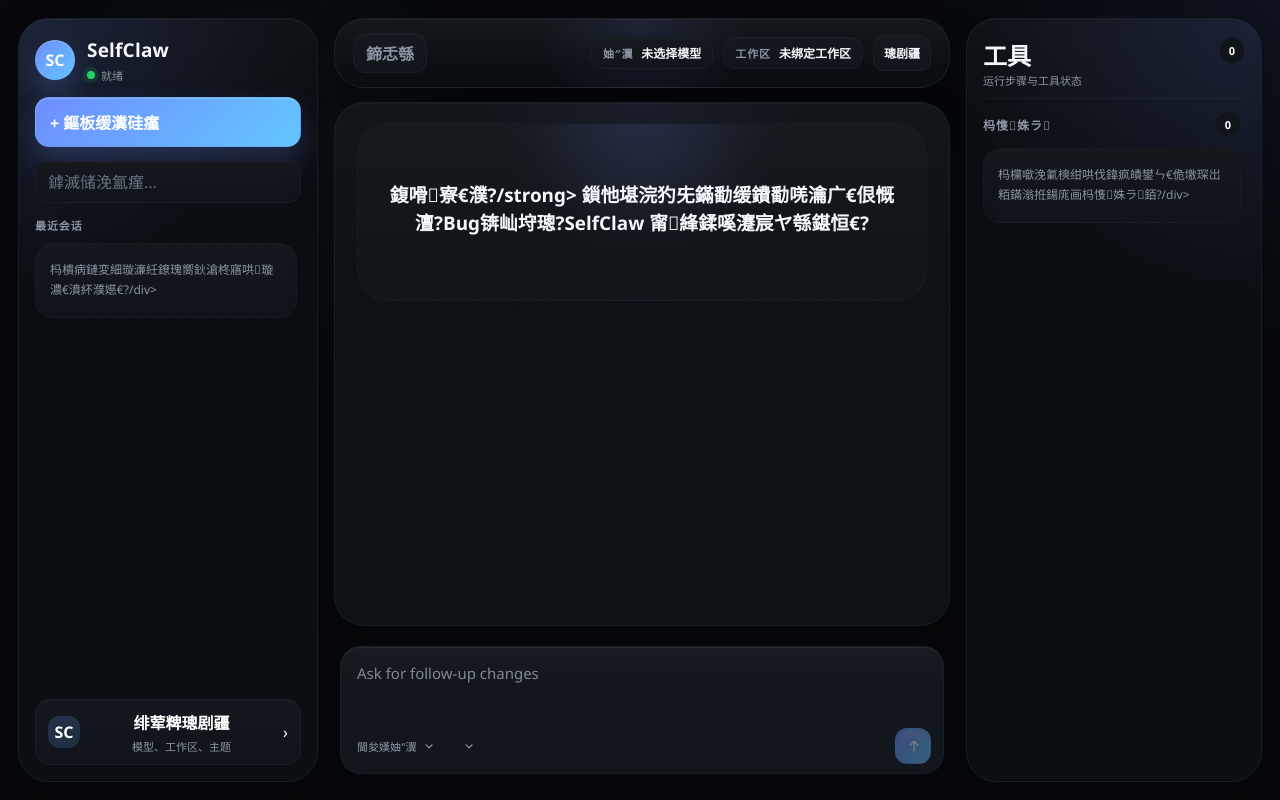
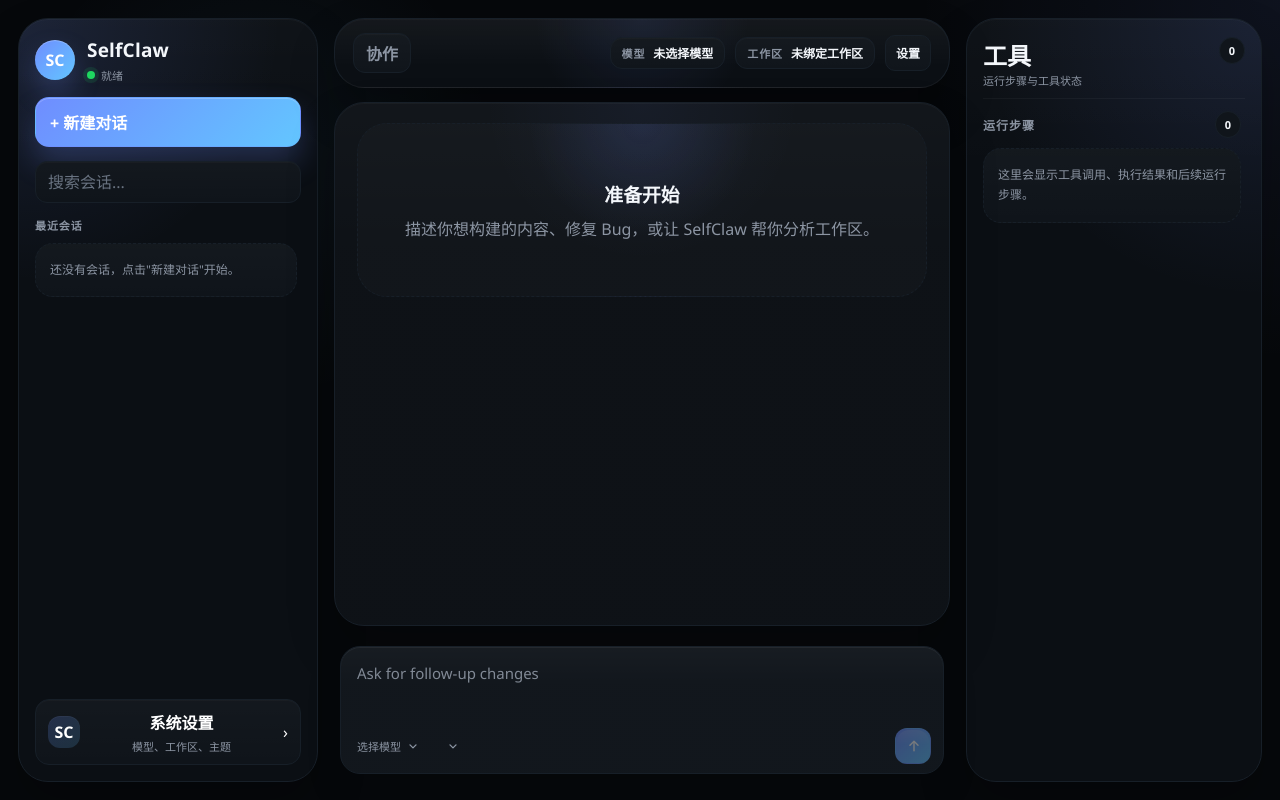
Before and after one commit to zj0135/SelfClaw, a Vue app in the folder SelfClaw.TranscriptVue/: page / in a window 1280 px wide. Built offline with nearby package versions, Linux system fonts and the light colour scheme.

Commit message:
修复界面乱码

```diff
--- a/SelfClaw.TranscriptVue/src/App.vue
+++ b/SelfClaw.TranscriptVue/src/App.vue
@@ -107,11 +107,11 @@
 	() =>
 		state.themeOptions.find((item) => item.id === state.selectedThemeId)?.label ||
 		{
-			system: '璺熼殢绯荤粺',
-			light: '娴呰壊',
-			dark: '娣辫壊',
+			system: '跟随系统',
+			light: '浅色',
+			dark: '深色',
 		}[state.selectedThemeId || 'system'] ||
-		'璺熼殢绯荤粺'
+		'跟随系统'
 );
 const currentModelLabel = computed(() => state.selectedProfileModel || selectedProfile.value?.label || '未选择模型');
 const currentWorkspaceLabel = computed(() => selectedWorkspace.value?.label || '未绑定工作区');
@@ -137,8 +137,8 @@
 	},
 	{
 		id: 'theme',
-		eyebrow: '鐣岄潰涓婚',
-		title: '鐣岄潰涓婚',
+		eyebrow: '界面主题',
+		title: '界面主题',
 		description: state.selectedThemeId === 'system' ? '当前跟随系统外观' : `当前为${selectedThemeLabel.value}`,
 		badge: selectedThemeLabel.value,
 	},
@@ -171,8 +171,8 @@
 ]);
 
 const workspaceSummaryCards = computed(() => [
-	{ label: '鍚嶇О', value: selectedWorkspace.value?.label || '鏈粦瀹氬伐浣滃尯' },
-	{ label: '璺緞', value: selectedWorkspace.value?.description || '鏈缃伐浣滃尯璺緞' },
+	{ label: '名称', value: selectedWorkspace.value?.label || '未绑定工作区' },
+	{ label: '路径', value: selectedWorkspace.value?.description || '未设置工作区路径' },
 ]);
 
 const filteredConversations = computed(() => {
@@ -788,7 +788,7 @@
 
 				const toggle = card.querySelector('.activity-toggle');
 				if (toggle) {
-					toggle.textContent = isOpen ? '璇︽儏' : '鏀惰捣';
+					toggle.textContent = isOpen ? '详情' : '收起';
 				}
 				return;
 			}
@@ -1045,17 +1045,17 @@
 						</div>
 					</div>
 				</div>
-				<button class="sidebar-primary" type="button" @click="newConversation">+ 鏂板缓瀵硅瘽</button>
+				<button class="sidebar-primary" type="button" @click="newConversation">+ 新建对话</button>
 				<input id="conversation-search" v-model="conversationSearch" class="search-box" type="text"
-					placeholder="鎼滅储浼氳瘽..." @input="onConversationSearchInput" />
+					placeholder="搜索会话..." @input="onConversationSearchInput" />
 				<div class="section-title">{{ conversationSectionTitle }}</div>
 				<div id="conversation-list" ref="conversationListRef" class="conversation-list"
 					v-html="conversationListHtml"></div>
 				<button class="sidebar-footer" type="button" @click="openSettings">
 					<div class="avatar">SC</div>
 					<div class="sidebar-footer-copy">
-						<div class="sidebar-footer-title">绯荤粺璁剧疆</div>
-					<div class="sidebar-footer-subtitle">模型、工作区、主题</div>
+						<div class="sidebar-footer-title">系统设置</div>
+						<div class="sidebar-footer-subtitle">模型、工作区、主题</div>
 					</div>
 					<div>&rsaquo;</div>
 				</button>
@@ -1069,18 +1069,18 @@
 							@click="selectConversationMode(mode.id)">
 							{{ mode.label }}
 						</button>
-						<button class="mode-chip" type="button" disabled>鍗忎綔</button>
+						<button class="mode-chip" type="button" disabled>协作</button>
 					</div>
 					<div class="topbar-right">
 						<div id="topbar-model-pill" class="context-pill" :title="currentModelLabel">
-							<span class="context-label">妯″瀷</span>
+							<span class="context-label">模型</span>
 							<span id="topbar-model-value" class="context-value">{{ currentModelLabel }}</span>
 						</div>
 						<div id="topbar-workspace-pill" class="context-pill" :title="currentWorkspaceLabel">
 							<span class="context-label">工作区</span>
 							<span id="topbar-workspace-value" class="context-value">{{ currentWorkspaceLabel }}</span>
 						</div>
-						<button class="icon-btn" type="button" aria-label="鎵撳紑绯荤粺璁剧疆" @click="openSettings">璁剧疆</button>
+						<button class="icon-btn" type="button" aria-label="打开系统设置" @click="openSettings">设置</button>
 					</div>
 				</div>
 
@@ -1110,9 +1110,9 @@
 							<div class="composer-footer">
 								<div class="composer-controls">
 									<select id="composer-profile-select" class="composer-inline-select"
-										aria-label="褰撳墠妯″瀷閰嶇疆" :value="state.selectedProfileId || ''"
+										aria-label="当前模型配置" :value="state.selectedProfileId || ''"
 										@change="onProfileSelectChange">
-										<option value="">閫夋嫨妯″瀷</option>
+										<option value="">选择模型</option>
 										<option v-for="option in state.profiles" :key="option.id" :value="option.id">{{
 											option.label }}</option>
 									</select>
@@ -1124,14 +1124,14 @@
 												:value="option.id">{{ option.label }}</option>
 										</select>
 										<select id="composer-team-output-select" class="composer-inline-select"
-											aria-label="鍥㈤槦鎬荤粨杈撳嚭鏂瑰紡" :value="state.selectedTeamOutputModeId"
+											aria-label="团队总结输出方式" :value="state.selectedTeamOutputModeId"
 											@change="onTeamOutputChange">
 											<option v-for="option in state.teamOutputModes" :key="option.id"
 												:value="option.id">{{ option.label }}</option>
 										</select>
 									</template>
 									<select v-else id="composer-permission-select" class="composer-inline-select"
-										aria-label="宸ュ叿鏉冮檺妯″紡" :value="state.selectedToolPermissionModeId"
+										aria-label="工具权限模式" :value="state.selectedToolPermissionModeId"
 										@change="onPermissionChange">
 										<option v-for="option in state.toolPermissionModes" :key="option.id"
 											:value="option.id">{{ option.label }}</option>
@@ -1166,10 +1166,10 @@
 		</div>
 
 		<div id="settings-overlay" class="settings-overlay" :class="{ open: settingsOpen }" @click.self="closeSettings">
-			<div v-if="settingsOpen" class="settings-panel" role="dialog" aria-modal="true" aria-label="绯荤粺璁剧疆">
+			<div v-if="settingsOpen" class="settings-panel" role="dialog" aria-modal="true" aria-label="系统设置">
 				<aside class="settings-nav">
 					<div class="settings-nav-header">
-						<div class="settings-title">绯荤粺璁剧疆</div>
+						<div class="settings-title">系统设置</div>
 						<div class="settings-hint">左侧切换模块，右侧集中完成当前配置。</div>
 					</div>
 
@@ -1187,7 +1187,7 @@
 					</div>
 
 					<div class="settings-nav-footer">
-						<button class="ghost-btn" type="button" @click="closeSettings">瀹屾垚</button>
+						<button class="ghost-btn" type="button" @click="closeSettings">完成</button>
 					</div>
 				</aside>
 
@@ -1196,11 +1196,11 @@
 						<div>
 							<div class="field-label">{{ activeSettingsMeta?.eyebrow }}</div>
 							<div class="settings-section-title settings-section-title-hero">{{ activeSettingsMeta?.title
-								}}
+							}}
 							</div>
 							<div class="settings-hint settings-header-hint">{{ activeSettingsMeta?.description }}</div>
 						</div>
-						<button class="close-btn" type="button" aria-label="鍏抽棴" @click="closeSettings">&times;</button>
+						<button class="close-btn" type="button" aria-label="关闭" @click="closeSettings">&times;</button>
 					</div>
 
 					<div v-if="visibleSettingsFeedback" class="settings-feedback"
@@ -1212,25 +1212,25 @@
 						class="settings-section settings-section-active">
 						<div class="settings-section-header">
 							<div class="settings-section-copy">
-								<div class="field-label">褰撳墠閰嶇疆</div>
+								<div class="field-label">当前配置</div>
 								<div class="settings-section-title">模型选择与管理</div>
 							</div>
-							<div class="settings-badge">{{ selectedProfile ? '宸查€夋嫨' : '鏈€夋嫨' }}</div>
+							<div class="settings-badge">{{ selectedProfile ? '已选择' : '未选择' }}</div>
 						</div>
 						<div class="field-group">
-							<div class="field-label">褰撳墠閰嶇疆</div>
+							<div class="field-label">当前配置</div>
 							<div class="settings-select-row">
 								<select id="profile-select" class="field-select" :value="state.selectedProfileId || ''"
 									@change="onSettingsProfileChange">
-									<option value="">鏈€夋嫨閰嶇疆</option>
+									<option value="">未选择配置</option>
 									<option v-for="option in state.profiles" :key="option.id" :value="option.id">{{
 										option.label }}
 									</option>
 								</select>
 								<button class="ghost-btn compact-btn" type="button" :disabled="!selectedProfile"
-									@click="openEditor('profile', 'edit')">缂栬緫</button>
+									@click="openEditor('profile', 'edit')">编辑</button>
 								<button class="ghost-btn compact-btn danger-btn" type="button"
-									:disabled="!selectedProfile" @click="deleteProfile">鍒犻櫎</button>
+									:disabled="!selectedProfile" @click="deleteProfile">删除</button>
 								<button class="icon-add-btn" type="button" aria-label="新增模型配置"
 									@click="openEditor('profile', 'create')">+</button>
 							</div>
@@ -1248,7 +1248,7 @@
 						<div class="settings-section-header">
 							<div class="settings-section-copy">
 								<div class="field-label">当前工作区</div>
-								<div class="settings-section-title">宸ヤ綔鍖虹粦瀹氫笌鍒囨崲</div>
+								<div class="settings-section-title">工作区绑定与切换</div>
 							</div>
 							<div class="settings-badge">{{ selectedWorkspace ? '已绑定' : '未绑定' }}</div>
 						</div>
@@ -1257,15 +1257,15 @@
 							<div class="settings-select-row">
 								<select id="workspace-select" class="field-select"
 									:value="state.selectedWorkspaceRootId || ''" @change="onWorkspaceChange">
-									<option value="">鏈粦瀹氬伐浣滃尯</option>
+									<option value="">未绑定工作区</option>
 									<option v-for="option in state.workspaceRoots" :key="option.id" :value="option.id">
 										{{
 											option.label }}</option>
 								</select>
 								<button class="ghost-btn compact-btn" type="button" :disabled="!selectedWorkspace"
-									@click="openEditor('workspace', 'edit')">缂栬緫</button>
+									@click="openEditor('workspace', 'edit')">编辑</button>
 								<button class="ghost-btn compact-btn danger-btn" type="button"
-									:disabled="!selectedWorkspace" @click="deleteWorkspace">鍒犻櫎</button>
+									:disabled="!selectedWorkspace" @click="deleteWorkspace">删除</button>
 								<button class="icon-add-btn" type="button" aria-label="新增工作区"
 									@click="openEditor('workspace', 'create')">+</button>
 							</div>
@@ -1281,13 +1281,13 @@
 					<section v-else class="settings-section settings-section-active">
 						<div class="settings-section-header">
 							<div class="settings-section-copy">
-								<div class="field-label">鐣岄潰涓婚</div>
+								<div class="field-label">界面主题</div>
 								<div class="settings-section-title">主题与外观</div>
 							</div>
 							<div class="settings-badge">{{ selectedThemeLabel }}</div>
 						</div>
 						<div class="field-group">
-							<div class="field-label">鐣岄潰涓婚</div>
+							<div class="field-label">界面主题</div>
 							<select id="theme-select" class="field-select" :value="state.selectedThemeId || 'system'"
 								@change="onThemeChange">
 								<option v-for="option in state.themeOptions" :key="option.id" :value="option.id">{{
@@ -1321,7 +1321,7 @@
 							}}
 						</div>
 					</div>
-					<button class="close-btn" type="button" aria-label="鍏抽棴" @click="closeEditor">&times;</button>
+					<button class="close-btn" type="button" aria-label="关闭" @click="closeEditor">&times;</button>
 				</div>
 
 				<div v-if="editorState.feedback" class="settings-feedback"
@@ -1333,14 +1333,14 @@
 					<template v-if="editorState.kind === 'profile'">
 						<div class="field-inline">
 							<div>
-								<div class="field-label">閰嶇疆鍚嶇О</div>
+								<div class="field-label">配置名称</div>
 								<input id="editor-profile-name" v-model="editorState.draft.name" class="field-input"
-									type="text" placeholder="渚嬪锛歄penAI / 鏈湴浠ｇ悊" />
+									type="text" placeholder="例如：OpenAI / 本地代理" />
 							</div>
 							<div>
-								<div class="field-label">妯″瀷</div>
+								<div class="field-label">模型</div>
 								<input id="editor-profile-model" v-model="editorState.draft.model" class="field-input"
-									type="text" placeholder="渚嬪锛歡pt-4.1-mini" />
+									type="text" placeholder="例如：gpt-4.1-mini" />
 							</div>
 						</div>
 						<div>
@@ -1354,13 +1354,15 @@
 									<div>
 										<div class="field-label">Temperature</div>
 										<label class="toggle-field">
-											<input id="editor-profile-temperature-enabled" v-model="editorState.draft.temperatureEnabled"
-												class="toggle-input" type="checkbox" />
+											<input id="editor-profile-temperature-enabled"
+												v-model="editorState.draft.temperatureEnabled" class="toggle-input"
+												type="checkbox" />
 											<span class="toggle-switch"></span>
-											<span class="toggle-label">鍚敤</span>
+											<span class="toggle-label">启用</span>
 										</label>
 									</div>
-									<div class="range-value">{{ formatSamplingValue(editorState.draft.temperature, 2) }}</div>
+									<div class="range-value">{{ formatSamplingValue(editorState.draft.temperature, 2) }}
+									</div>
 								</div>
 								<input id="editor-profile-temperature" v-model.number="editorState.draft.temperature"
 									class="field-range" type="range" min="0" max="2" step="0.01"
@@ -1371,10 +1373,11 @@
 									<div>
 										<div class="field-label">Top-P</div>
 										<label class="toggle-field">
-											<input id="editor-profile-top-p-enabled" v-model="editorState.draft.topPEnabled"
-												class="toggle-input" type="checkbox" />
+											<input id="editor-profile-top-p-enabled"
+												v-model="editorState.draft.topPEnabled" class="toggle-input"
+												type="checkbox" />
 											<span class="toggle-switch"></span>
-											<span class="toggle-label">鍚敤</span>
+											<span class="toggle-label">启用</span>
 										</label>
 									</div>
 									<div class="range-value">{{ formatSamplingValue(editorState.draft.topP, 1) }}</div>
@@ -1394,24 +1397,24 @@
 
 					<template v-else>
 						<div>
-							<div class="field-label">鏄剧ず鍚嶇О</div>
+							<div class="field-label">显示名称</div>
 							<input id="editor-workspace-name" v-model="editorState.draft.name" class="field-input"
-								type="text" placeholder="渚嬪锛歋elfClaw 涓诲伐浣滃尯" />
+								type="text" placeholder="例如：SelfClaw 主工作区" />
 						</div>
 						<div>
 							<div class="field-label">工作区位置</div>
 							<div class="field-picker-row">
 								<div class="field-readonly">{{ editorState.draft.rootPath || '请选择文件夹' }}</div>
 								<button class="ghost-btn compact-btn" type="button"
-									@click="pickWorkspacePath">閫夋嫨</button>
+									@click="pickWorkspacePath">选择</button>
 							</div>
 						</div>
 					</template>
 				</div>
 
 				<div class="editor-footer">
-					<button class="ghost-btn" type="button" @click="closeEditor">鍙栨秷</button>
-					<button class="primary-btn" type="button" @click="saveEditor">淇濆瓨</button>
+					<button class="ghost-btn" type="button" @click="closeEditor">取消</button>
+					<button class="primary-btn" type="button" @click="saveEditor">保存</button>
 				</div>
 			</div>
 		</div>
--- a/SelfClaw.TranscriptVue/src/utils/renderers.js
+++ b/SelfClaw.TranscriptVue/src/utils/renderers.js
@@ -158,8 +158,9 @@
 	if (!items?.length) {
 		return `
       <div class="empty">
-        <strong>鍑嗗寮€濮?/strong>
-        鎻忚堪浣犳兂鏋勫缓鐨勫唴瀹广€佷慨澶?Bug锛屾垨璁?SelfClaw 甯綘鍒嗘瀽宸ヤ綔鍖恒€?      </div>
+        <strong>准备开始</strong>
+        描述你想构建的内容、修复 Bug，或让 SelfClaw 帮你分析工作区。
+      </div>
     `;
 	}
 
@@ -190,8 +191,8 @@
 export function renderActivities(agentActivities, { isTeamMode, openActivities }) {
 	if (!agentActivities?.length) {
 		return isTeamMode
-			? '<div class="muted-placeholder">杩欓噷浼氭樉绀烘瘡浣嶆垚鍛樼殑鏈€鏂扮姸鎬併€佸伐鍏疯皟鐢ㄤ互鍙婃寜闇€瑙﹀彂鐨勬枃妗ｅ鍑烘祦绋嬨€?/div>'
-			: '<div class="muted-placeholder">杩欓噷浼氭樉绀哄伐鍏疯皟鐢ㄣ€佹墽琛岀粨鏋滃拰鍚庣画杩愯姝ラ銆?/div>';
+			? '<div class="muted-placeholder">这里会显示每位成员的最新状态、工具调用以及按需触发的文档导出流程。</div>'
+			: '<div class="muted-placeholder">这里会显示工具调用、执行结果和后续运行步骤。</div>';
 	}
 
 	return agentActivities
@@ -201,8 +202,8 @@
 				item.status === 'awaitingapproval'
 					? `
         <div class="activity-actions">
-          <button class="activity-action-btn primary" type="button" data-action="approve-tool-execution" data-tool-execution-id="${escapeHtml(item.id)}">纭</button>
-          <button class="activity-action-btn secondary" type="button" data-action="reject-tool-execution" data-tool-execution-id="${escapeHtml(item.id)}">鍙栨秷</button>
+          <button class="activity-action-btn primary" type="button" data-action="approve-tool-execution" data-tool-execution-id="${escapeHtml(item.id)}">确认</button>
+          <button class="activity-action-btn secondary" type="button" data-action="reject-tool-execution" data-tool-execution-id="${escapeHtml(item.id)}">取消</button>
         </div>
       `
 					: '';
@@ -216,15 +217,15 @@
           </div>
           <div class="activity-meta">
             <div class="activity-meta-item">
-              <div class="activity-meta-label">绫诲瀷</div>
+              <div class="activity-meta-label">类型</div>
               <div class="activity-meta-value">${escapeHtml(item.kindLabel)}</div>
             </div>
             <div class="activity-meta-item">
-              <div class="activity-meta-label">鐘舵€?/div>
+              <div class="activity-meta-label">状态</div>
               <div class="activity-meta-value">${escapeHtml(item.statusLabel)}</div>
             </div>
             <div class="activity-meta-item">
-              <div class="activity-meta-label">鏃堕棿</div>
+              <div class="activity-meta-label">时间</div>
               <div class="activity-meta-value">${escapeHtml(item.timestamp)}</div>
             </div>
           </div>
@@ -255,7 +256,7 @@
 
 export function renderTeamMembers(teamMembers, openTeamMembers) {
 	if (!teamMembers?.length) {
-		return '<div class="muted-placeholder">杩欐浼氳瘽鐨勫洟闃熸垚鍛樹細鍦ㄤ富 Agent 瀹屾垚瑙勫垝鍚庡嚭鐜板湪杩欓噷銆?/div>';
+		return '<div class="muted-placeholder">这次会话的团队成员会在主 Agent 完成规划后出现在这里。</div>';
 	}
 
 	return teamMembers
@@ -338,7 +339,7 @@
 				: `
           <section class="steps-section-block">
             <div class="steps-section-head">
-              <div class="steps-section-title">杩愯姝ラ</div>
+              <div class="steps-section-title">运行步骤</div>
               <div class="steps-section-count">${eventCount}</div>
             </div>
             <div class="activity-list">${renderActivities(agentActivities, { isTeamMode, openActivities })}</div>
@@ -356,7 +357,7 @@
 	openConversationMenuId,
 }) {
 	if (!conversations.length) {
-		return '<div class="muted-placeholder">杩樻病鏈変細璇濓紝鐐瑰嚮鈥滄柊寤哄璇濃€濆紑濮嬨€?/div>';
+		return '<div class="muted-placeholder">还没有会话，点击"新建对话"开始。</div>';
 	}
 
 	const itemsById = new Map(conversations.map((item) => [item.id, item]));
@@ -429,8 +430,8 @@
           <div class="conversation-time">${escapeHtml(item.timestamp)}</div>
         </button>
         <div class="conversation-menu-shell">
-          <button class="conversation-menu-btn" data-action="toggle-conversation-menu" data-conversation-id="${escapeHtml(item.id)}" type="button" aria-label="浼氳瘽鑿滃崟">鈰?/button>
-          ${menuOpen ? `<div class="conversation-menu"><button class="conversation-menu-item danger" data-action="delete-conversation" data-conversation-id="${escapeHtml(item.id)}" type="button">鍒犻櫎浼氳瘽</button></div>` : ''}
+          <button class="conversation-menu-btn" data-action="toggle-conversation-menu" data-conversation-id="${escapeHtml(item.id)}" type="button" aria-label="会话菜单">⋯</button>
+          ${menuOpen ? `<div class="conversation-menu"><button class="conversation-menu-item danger" data-action="delete-conversation" data-conversation-id="${escapeHtml(item.id)}" type="button">删除会话</button></div>` : ''}
         </div>
       </div>
       ${hasChildren && isExpanded ? children.map((child) => renderConversationNode(child)).join('') : ''}
```
